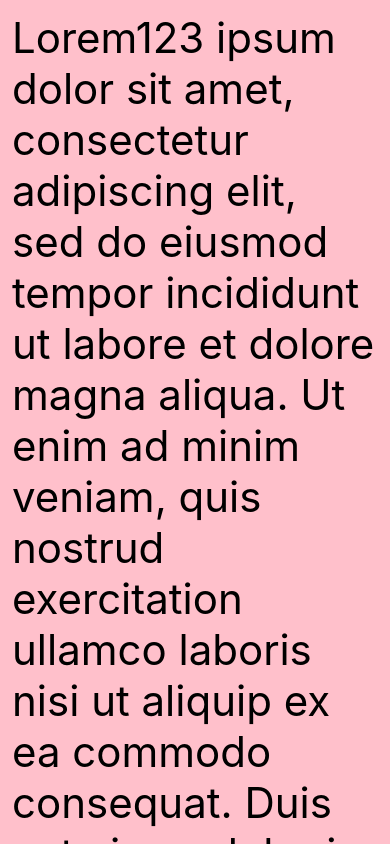
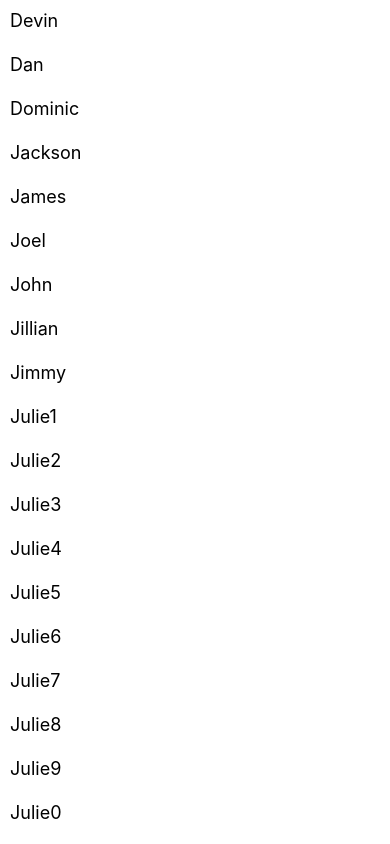
Before and after one commit to wongbingg/react_demo, a React Native app: screen / in a window 390 px wide. Built offline with nearby package versions, Linux system fonts and the light colour scheme.

Commit message:
add : FlatList 구현

```diff
--- a/App.tsx
+++ b/App.tsx
@@ -17,6 +17,7 @@ import {
   StatusBar,
   Alert,
   Platform,
+  FlatList,
   TouchableHighlight,
   TouchableOpacity,
   TouchableNativeFeedback,
@@ -34,21 +35,41 @@ const App = () => {
   return (
     <SafeAreaProvider>
       <Container style={styles.container} edges={['top', 'bottom']}>
-        <ScrollView
-        style={styles.scrollView}
-        onScroll={handleScroll}
-        scrollEventThrottle={1000}
+        <FlatList
+        data={[
+          {key: 'Devin'},
+          {key: 'Dan'},
+          {key: 'Dominic'},
+          {key: 'Jackson'},
+          {key: 'James'},
+          {key: 'Joel'},
+          {key: 'John'},
+          {key: 'Jillian'},
+          {key: 'Jimmy'},
+          {key: 'Julie1'},
+          {key: 'Julie2'},
+          {key: 'Julie3'},
+          {key: 'Julie4'},
+          {key: 'Julie5'},
+          {key: 'Julie6'},
+          {key: 'Julie7'},
+          {key: 'Julie8'},
+          {key: 'Julie9'},
+          {key: 'Julie0'},
+          {key: 'Julie11'},
+          {key: 'Julie12'},
+          {key: 'Julie13'},
+          {key: 'Julie14'},
+          {key: 'Julie15'},
+        ]}
+        renderItem={({item}) =>
+        <Text style={styles.item}>
+          {item.key}
+        </Text>
+      }
         >
-          <Text style={styles.text}>
-          Lorem123 ipsum dolor sit amet, consectetur adipiscing elit, sed do
-          eiusmod tempor incididunt ut labore et dolore magna aliqua. Ut enim ad
-          minim veniam, quis nostrud exercitation ullamco laboris nisi ut
-          aliquip ex ea commodo consequat. Duis aute irure dolor in
-          reprehenderit in voluptate velit esse cillum dolore eu fugiat nulla
-          pariatur. Excepteur sint occaecat cupidatat non proident, sunt in
-          culpa qui officia deserunt mollit anim id est laborum.
-          </Text>
-        </ScrollView>
+
+        </FlatList>
       </Container>
     </SafeAreaProvider>
   );
@@ -67,7 +88,12 @@ const styles = StyleSheet.create({
   text: {
     fontSize: 42,
     padding: 12,
-  }
+  },
+  item: {
+    padding: 10,
+    fontSize: 18,
+    height: 44,
+  },
 });
 
 export default App;
```
